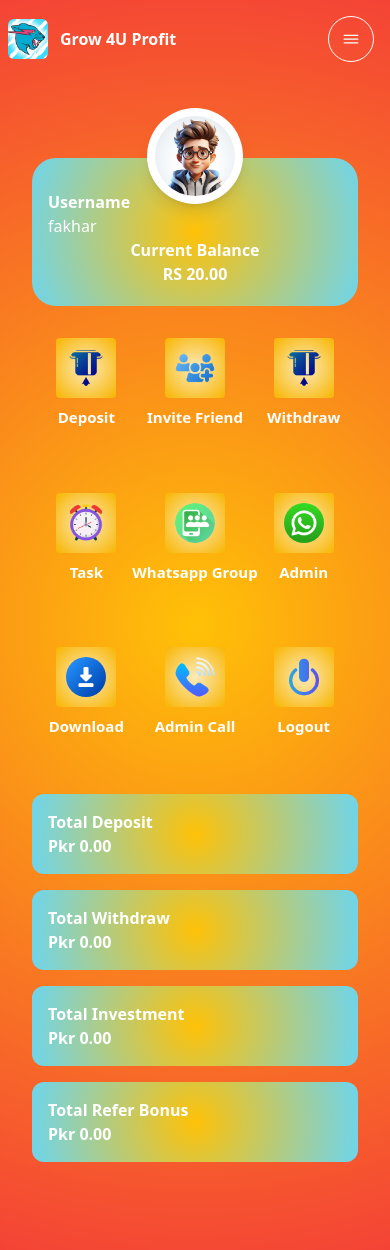
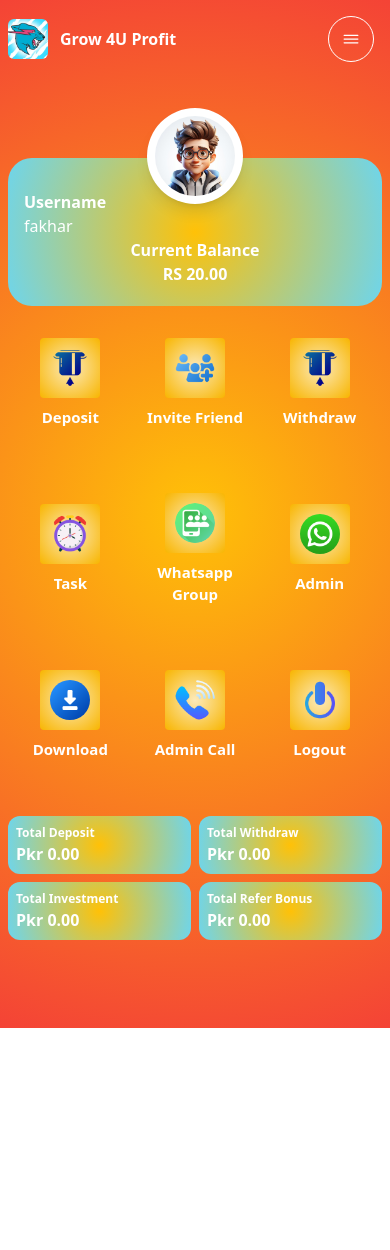
Before and after one commit to raihamza86/grow-4u-profit, a React (Vite) app in the folder frontend/: page /dashboard in a window 390 px wide. After the commit the page ends 1028 px from the top, so only its background shows below. Built offline with nearby package versions, Linux system fonts and the light colour scheme.

Commit message:
make dashboard page responsive

```diff
--- a/frontend/src/components/Navbar.jsx
+++ b/frontend/src/components/Navbar.jsx
@@ -43,9 +43,9 @@ const Navbar = () => {
             {/* Desktop Menu */}
             <div className="hidden md:flex space-x-5 text-sm lg:text-base font-medium text-slate-900">
               {menuItems.map((item) => (
-                <Link to={item.path}>
+                <Link to={item.path} key={item.label}>
                   <div
-                    key={item}
+                    key={item.label}
                     onClick={() => handleItemClick(item.label)}
                     className="relative group cursor-pointer"
                   >
--- a/frontend/src/components/dashboard/Dashboard.jsx
+++ b/frontend/src/components/dashboard/Dashboard.jsx
@@ -65,7 +65,7 @@ const Dashboard = () => {
             </span>
           </div>
         </div>
-        <div className="w-full min-h-screen flex flex-col items-center px-8">
+        <div className="w-full min-h-screen flex flex-col items-center md:px-8 px-2">
         {/* Other Dashboard Sections */}
         <ProfileSection />
         <ProfitSection />
--- a/frontend/src/components/dashboard/PriceSection.jsx
+++ b/frontend/src/components/dashboard/PriceSection.jsx
@@ -6,14 +6,14 @@ const PriceSection = () => {
     { heading: "Total Refer Bonus", price: "Pkr 0.00" },
   ];
   return (
-    <div className="grid grid-cols-1 sm:grid-cols-2 md:grid-cols-2 lg:grid-cols-2 w-full max-w-6xl mx-auto gap-4 py-6">
+    <div className="grid grid-cols-2 sm:grid-cols-2 md:grid-cols-2 lg:grid-cols-2 w-full max-w-6xl mx-auto gap-2 md:gap-4 py-6">
       {total.map((item, index) => (
         <div
           key={index}
-          className="bg-[radial-gradient(circle,#FFC107,_#6dd5ed)] rounded-xl p-4 flex flex-col"
+          className="bg-[radial-gradient(circle,#FFC107,_#6dd5ed)] rounded-xl p-2 md:p-4 flex flex-col"
         >
-          <p className="text-white md:text-lg font-semibold">{item.heading}</p>
-          <p className="text-white md:text-xl font-bold">{item.price}</p>
+          <p className="text-white text-[12px] md:text-lg font-semibold text-nowrap">{item.heading}</p>
+          <p className="text-white text-[16px] md:text-xl font-bold text-nowrap">{item.price}</p>
         </div>
       ))}
     </div>
--- a/frontend/src/components/dashboard/ProfileSection.jsx
+++ b/frontend/src/components/dashboard/ProfileSection.jsx
@@ -4,7 +4,7 @@ const ProfileSection = () => {
     <div className="w-full max-w-6xl relative rounded-3xl h-full bg-[radial-gradient(circle,_#FFC107,_#6dd5ed)] mx-auto flex flex-col justify-between mt-20">
       <div className="flex justify-center mt-5 absolute left-[50%] -translate-x-1/2 top-[-70px]">
         <div className="w-24 h-24 rounded-full bg-white  flex items-center justify-center shadow-lg">
-          <img src="public/user.jpg" className="w-20 rounded-full" alt="logo" />
+          <img src="/user.jpg" className="w-20 rounded-full" alt="logo" />
         </div>
       </div>
 
--- a/frontend/src/components/dashboard/ProfitSection.jsx
+++ b/frontend/src/components/dashboard/ProfitSection.jsx
@@ -5,27 +5,31 @@ const ProfitSection = () => {
   const navigate = useNavigate();
 
   const images = [
-    { src: "deposit.png", label: "Deposit", path: "/deposit" },
+    { src: "deposit.png", label: "Deposit", path: "/plans" },
     {
       src: "invite friend.png",
       label: "Invite Friend",
-      path: "/invite-friend",
+      path: "/referrallink",
     },
     { src: "withdraw.png", label: "Withdraw", path: "/withdraw" },
     { src: "task.png", label: "Task", path: "/task" },
     {
       src: "whatsapp group.png",
       label: "Whatsapp Group",
-      path: "/whatsapp-group",
+      path: "https://chat.whatsapp.com/EcivXLkcMIlFGqQi5LhpC7",
     },
-    { src: "whatsapp.png", label: "Admin", path: "/admin" },
-    { src: "download.png", label: "Download", path: "/download" },
+    { src: "whatsapp.png", label: "Admin", path: "https://api.whatsapp.com/send/?phone=%2B9203497534369&text&type=phone_number&app_absent=0" },
+    { src: "download.png", label: "Download", path: "https://grow-4u-profit.com/app.apk" },
     { src: "call.png", label: "Admin Call", path: "/admin-call" },
     { src: "logout.png", label: "Logout", path: "/logout" },
   ];
 
   const handleClick = (path) => {
-    navigate(path);
+    if (path.startsWith("http")) {
+      window.open(path, "_blank");
+    } else {
+      navigate(path);
+    }
   };
 
   return (
@@ -35,16 +39,16 @@ const ProfitSection = () => {
           <div
             key={index}
             onClick={() => handleClick(item.path)}
-            className="flex flex-col items-center justify-center w-full h-full py-8 cursor-pointer"
+            className="flex flex-col items-center justify-center w-full h-full py-8"
           >
-            <div className="bg-[radial-gradient(circle,_#fceabb,_#f8b500)] p-[10px] rounded">
+            <div className="bg-[radial-gradient(circle,_#fceabb,_#f8b500)] p-[10px] rounded hover:cursor-pointer">
               <img
                 src={item.src}
                 alt={`item-${index}`}
                 className="w-[40px] h-[40px] md:w-[70px] md:h-[70px] object-cover rounded-full"
               />
             </div>
-            <p className="mt-2 text-white text-[15px] md:text-sx font-semibold text-center text-nowrap">
+            <p className="mt-2 text-white text-[15px] md:text-sx font-semibold text-center hover:cursor-pointer">
               {item.label}
             </p>
           </div>
--- a/frontend/src/components/dashboard/Task.jsx
+++ b/frontend/src/components/dashboard/Task.jsx
@@ -25,13 +25,13 @@ const Task = () => {
             Complete a task to make money.
           </p>
           <div>
-          <BackButton/>
-          <link rel="stylesheet" href="/dashboard" />
+            <BackButton />
+            <link rel="stylesheet" href="/dashboard" />
           </div>
-           </div>
+        </div>
 
         <div>
-          <img src="/public/dollar-car.png" alt="Dollar illustration" className="w-[120px]" />
+          <img src="/dollar-car.png" alt="Dollar illustration" className="w-[120px]" />
         </div>
       </div>
 
@@ -41,15 +41,15 @@ const Task = () => {
           <p className='font-semibold text-sx'>
             آج جس وقت پر آپ نے ایڈ دیکھ کر اسکا منافع لیا ہوگا کل اسی وقت آُپکو دوبارہ ایڈ دیکھ کر اسکا منافع کمانا ہوگا
           </p>
-         <p>
+          <p>
             اگر ایڈ نہیں آیا تو کل جس وقت پر دیکھا تھا اس وقت کا انتظار کریں
-            </p>
+          </p>
         </div>
 
         <div className="grid grid-cols-2 sm:grid-cols-2 md:grid-cols-3 lg:grid-cols-4 gap-y-10 gap-x-8 px-10 md:px-20 py-20">
           {tags.map((item, index) => (
             <div key={index} className="flex flex-col items-center ">
-              <img src="/public/tag.png" className="w-[90px] mb-2" alt={`Reward tag ${index + 1}`} />
+              <img src="/tag.png" className="w-[90px] mb-2" alt={`Reward tag ${index + 1}`} />
               <p className="text-white text-[15px] font-medium mb-1">Reward: {item.reward}</p>
               <p className="text-white text-[13px] font-medium mb-2">Duration: {item.duration}</p>
               <button className="text-white hover:bg-gray-600 border-2 border-white rounded-full px-4 py-1 text-sm transition duration-200 cursor-pointer">
```
